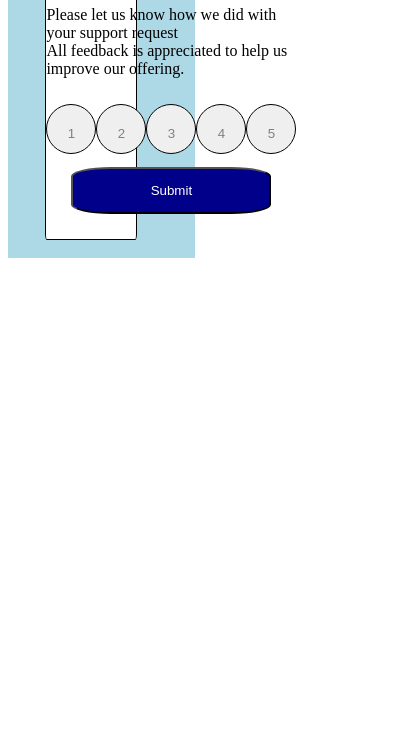
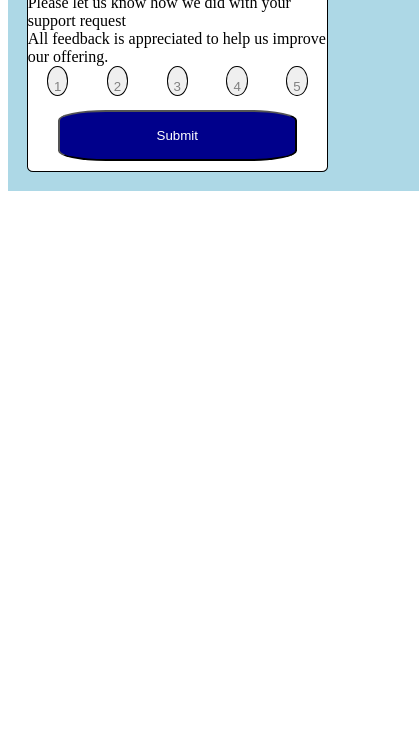
Before and after one commit to HassanFakih9/Javascript, a plain HTML site: page task6/index.html in a window 390 px wide. Shown: the part 114-844 px from the top of the page, 419 px wide, since content can reach past the window. Drawn offline with Linux system fonts and the light colour scheme.

Commit message:
Done with task 7

```diff
--- a/task6/index.html
+++ b/task6/index.html
@@ -7,7 +7,7 @@
     <title>Document</title>
     <script src="script.js"></script>
     <link rel="stylesheet" href="style.css">
-    <script>var x =0</script>
+    <!-- <script>var x =0</script> -->
 </head>
 
 <body>
--- a/task6/style.css
+++ b/task6/style.css
@@ -8,7 +8,8 @@
     width:80%;
     height: 300px;
     grid-template-columns: repeat(5, 1fr);
-    grid-template-rows: 2;
+    grid-template-rows: 3;
+    grid-auto-rows: auto;
     align-items: center;
     justify-items: center;
     border-radius: 2%;
@@ -43,3 +44,21 @@
     height:100%;
 
 }
+@media screen and (max-width: 700px){
+    .maincontainer{
+        padding: 5%;
+        width:100%;
+    }
+    .container{
+        height: 80%;
+
+    }
+    .pstyle{
+        width: auto;
+        height: auto;
+
+    }
+    .inputstyle{
+        margin-top: 10%;
+    }
+}
```
Also changed, not shown: task7/index.html (added, +12 -0 lines), task7/script.js (added, +7 -0 lines).
